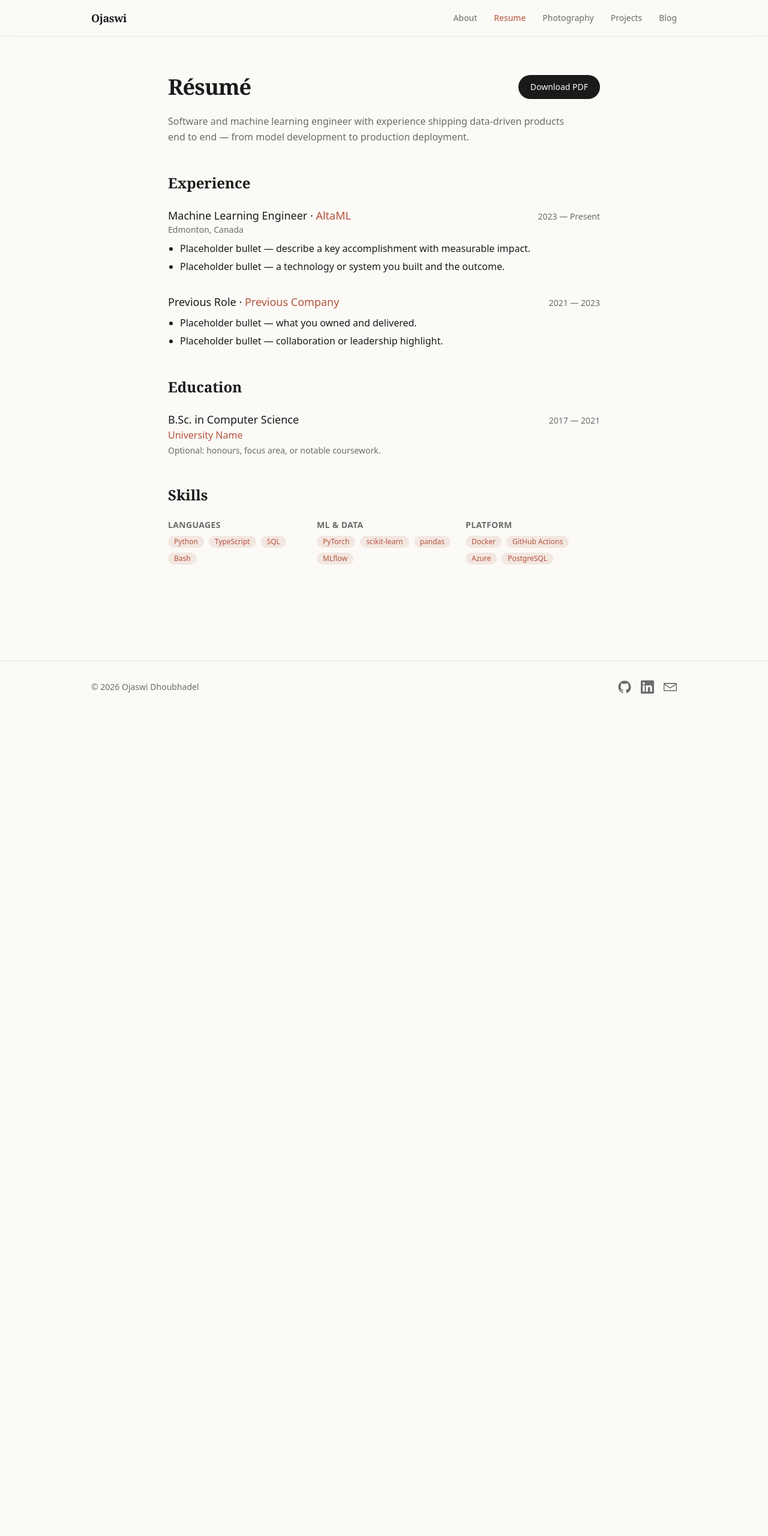
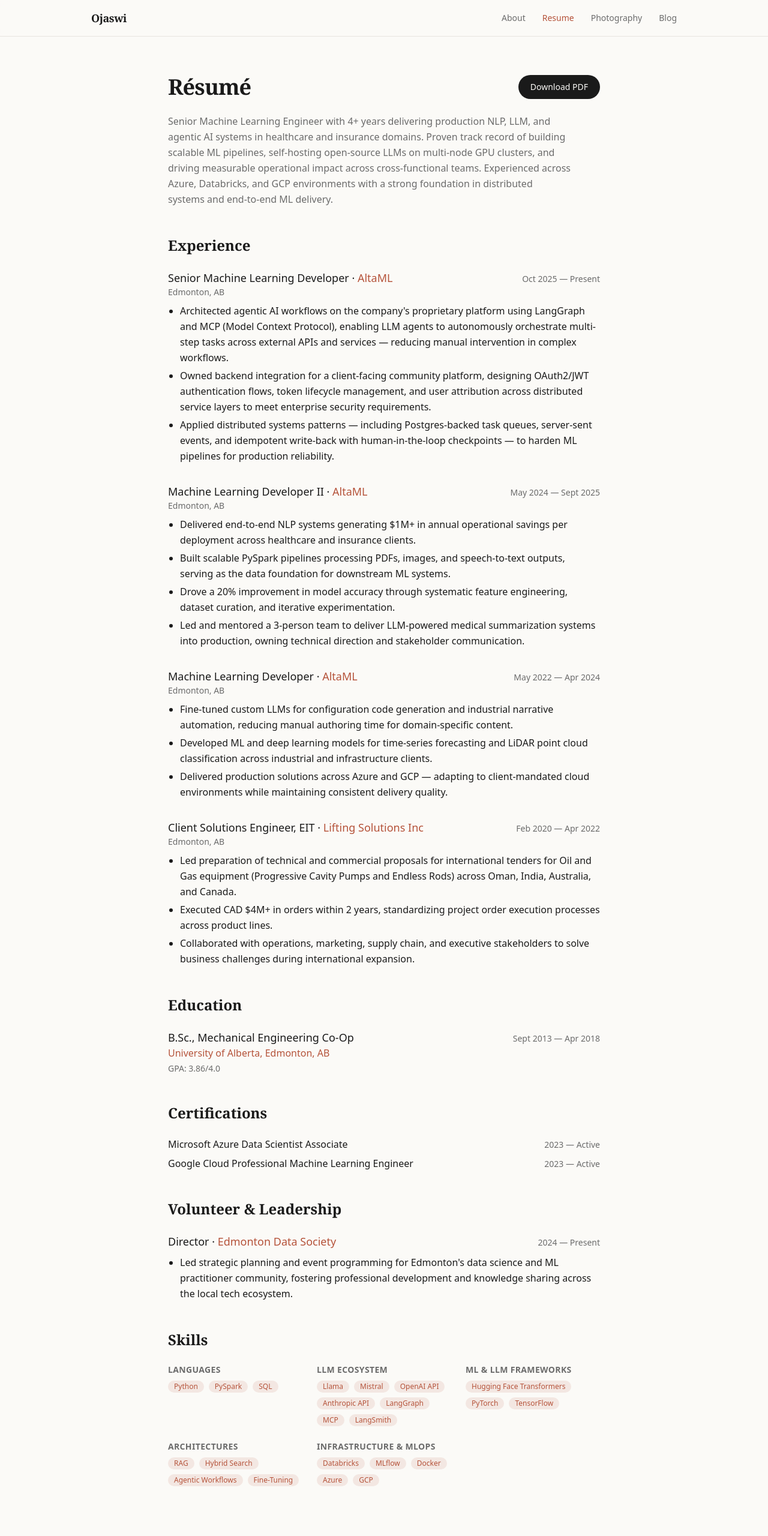
Before and after one commit to ojdh/ojdh.github.io, an Astro site: page /resume in a window 1280 px wide. Shown: the top 2560 px of the page at 60% size. Before the commit the page ends 1188 px from the top, so only its background shows below. Built offline with nearby package versions, Linux system fonts and the light colour scheme; Astro itself is replaced by a stand-in of ours.

Commit message:
Fill in real resume, hide projects/selected work
Replace placeholder resume.pdf and resume.ts content with real
experience, education, certifications, and volunteer history.
Hide the Projects nav item and homepage "Selected work" section
for now; the /projects page and its content are left in place
so they're easy to re-enable later.

```diff
--- a/src/components/Hero.astro
+++ b/src/components/Hero.astro
@@ -27,12 +27,6 @@ import avatar from '../assets/oj.jpg';
         >
           View résumé
         </a>
-        <a
-          href="/projects"
-          class="rounded-full border border-[var(--color-faint)] px-5 py-2.5 text-sm font-medium text-[var(--color-ink)] transition-colors hover:border-[var(--color-ink)]"
-        >
-          See projects
-        </a>
         <SocialLinks class="ml-1" />
       </div>
     </div>
--- a/src/data/resume.ts
+++ b/src/data/resume.ts
@@ -1,5 +1,4 @@
 // Structured resume content. Edit these objects to update the /resume page.
-// All entries below are PLACEHOLDERS — replace with your real history.
 
 export type Experience = {
   role: string;
@@ -16,52 +15,114 @@ export type Education = {
   detail?: string;
 };
 
+export type Certification = {
+  name: string;
+  period: string;
+};
+
 export const summary =
-  // TODO: replace with your professional summary.
-  'Software and machine learning engineer with experience shipping data-driven products end to end — from model development to production deployment.';
+  'Senior Machine Learning Engineer with 4+ years delivering production NLP, LLM, and agentic AI systems in healthcare and insurance domains. Proven track record of building scalable ML pipelines, self-hosting open-source LLMs on multi-node GPU clusters, and driving measurable operational impact across cross-functional teams. Experienced across Azure, Databricks, and GCP environments with a strong foundation in distributed systems and end-to-end ML delivery.';
 
 export const experience: Experience[] = [
   {
-    role: 'Machine Learning Engineer', // TODO
-    company: 'AltaML', // TODO
-    period: '2023 — Present', // TODO
-    location: 'Edmonton, Canada',
+    role: 'Senior Machine Learning Developer',
+    company: 'AltaML',
+    period: 'Oct 2025 — Present',
+    location: 'Edmonton, AB',
     bullets: [
-      'Placeholder bullet — describe a key accomplishment with measurable impact.',
-      'Placeholder bullet — a technology or system you built and the outcome.',
+      "Architected agentic AI workflows on the company's proprietary platform using LangGraph and MCP (Model Context Protocol), enabling LLM agents to autonomously orchestrate multi-step tasks across external APIs and services — reducing manual intervention in complex workflows.",
+      'Owned backend integration for a client-facing community platform, designing OAuth2/JWT authentication flows, token lifecycle management, and user attribution across distributed service layers to meet enterprise security requirements.',
+      'Applied distributed systems patterns — including Postgres-backed task queues, server-sent events, and idempotent write-back with human-in-the-loop checkpoints — to harden ML pipelines for production reliability.',
     ],
   },
   {
-    role: 'Previous Role', // TODO
-    company: 'Previous Company', // TODO
-    period: '2021 — 2023', // TODO
+    role: 'Machine Learning Developer II',
+    company: 'AltaML',
+    period: 'May 2024 — Sept 2025',
+    location: 'Edmonton, AB',
     bullets: [
-      'Placeholder bullet — what you owned and delivered.',
-      'Placeholder bullet — collaboration or leadership highlight.',
+      'Delivered end-to-end NLP systems generating $1M+ in annual operational savings per deployment across healthcare and insurance clients.',
+      'Built scalable PySpark pipelines processing PDFs, images, and speech-to-text outputs, serving as the data foundation for downstream ML systems.',
+      'Drove a 20% improvement in model accuracy through systematic feature engineering, dataset curation, and iterative experimentation.',
+      'Led and mentored a 3-person team to deliver LLM-powered medical summarization systems into production, owning technical direction and stakeholder communication.',
+    ],
+  },
+  {
+    role: 'Machine Learning Developer',
+    company: 'AltaML',
+    period: 'May 2022 — Apr 2024',
+    location: 'Edmonton, AB',
+    bullets: [
+      'Fine-tuned custom LLMs for configuration code generation and industrial narrative automation, reducing manual authoring time for domain-specific content.',
+      'Developed ML and deep learning models for time-series forecasting and LiDAR point cloud classification across industrial and infrastructure clients.',
+      'Delivered production solutions across Azure and GCP — adapting to client-mandated cloud environments while maintaining consistent delivery quality.',
+    ],
+  },
+  {
+    role: 'Client Solutions Engineer, EIT',
+    company: 'Lifting Solutions Inc',
+    period: 'Feb 2020 — Apr 2022',
+    location: 'Edmonton, AB',
+    bullets: [
+      'Led preparation of technical and commercial proposals for international tenders for Oil and Gas equipment (Progressive Cavity Pumps and Endless Rods) across Oman, India, Australia, and Canada.',
+      'Executed CAD $4M+ in orders within 2 years, standardizing project order execution processes across product lines.',
+      'Collaborated with operations, marketing, supply chain, and executive stakeholders to solve business challenges during international expansion.',
     ],
   },
 ];
 
 export const education: Education[] = [
   {
-    degree: 'B.Sc. in Computer Science', // TODO
-    school: 'University Name', // TODO
-    period: '2017 — 2021', // TODO
-    detail: 'Optional: honours, focus area, or notable coursework.',
+    degree: 'B.Sc., Mechanical Engineering Co-Op',
+    school: 'University of Alberta, Edmonton, AB',
+    period: 'Sept 2013 — Apr 2018',
+    detail: 'GPA: 3.86/4.0',
+  },
+];
+
+export const certifications: Certification[] = [
+  { name: 'Microsoft Azure Data Scientist Associate', period: '2023 — Active' },
+  { name: 'Google Cloud Professional Machine Learning Engineer', period: '2023 — Active' },
+];
+
+export const volunteer: Experience[] = [
+  {
+    role: 'Director',
+    company: 'Edmonton Data Society',
+    period: '2024 — Present',
+    bullets: [
+      "Led strategic planning and event programming for Edmonton's data science and ML practitioner community, fostering professional development and knowledge sharing across the local tech ecosystem.",
+    ],
   },
 ];
 
 export const skillGroups: { title: string; items: string[] }[] = [
   {
     title: 'Languages',
-    items: ['Python', 'TypeScript', 'SQL', 'Bash'], // TODO
+    items: ['Python', 'PySpark', 'SQL'],
   },
   {
-    title: 'ML & Data',
-    items: ['PyTorch', 'scikit-learn', 'pandas', 'MLflow'], // TODO
+    title: 'LLM Ecosystem',
+    items: [
+      'Llama',
+      'Mistral',
+      'OpenAI API',
+      'Anthropic API',
+      'LangGraph',
+      'MCP',
+      'LangSmith',
+    ],
   },
   {
-    title: 'Platform',
-    items: ['Docker', 'GitHub Actions', 'Azure', 'PostgreSQL'], // TODO
+    title: 'ML & LLM Frameworks',
+    items: ['Hugging Face Transformers', 'PyTorch', 'TensorFlow'],
+  },
+  {
+    title: 'Architectures',
+    items: ['RAG', 'Hybrid Search', 'Agentic Workflows', 'Fine-Tuning'],
+  },
+  {
+    title: 'Infrastructure & MLOps',
+    items: ['Databricks', 'MLflow', 'Docker', 'Azure', 'GCP'],
   },
 ];
--- a/src/data/site.ts
+++ b/src/data/site.ts
@@ -32,10 +32,10 @@ export const socials: SocialLink[] = [
 ];
 
 // Primary navigation, used by the header.
+// Projects is hidden for now — re-add { label: 'Projects', href: '/projects' } to bring it back.
 export const nav = [
   { label: 'About', href: '/about' },
   { label: 'Resume', href: '/resume' },
   { label: 'Photography', href: '/photography' },
-  { label: 'Projects', href: '/projects' },
   { label: 'Blog', href: '/blog' },
 ];
--- a/src/pages/index.astro
+++ b/src/pages/index.astro
@@ -2,12 +2,7 @@
 import { getCollection } from 'astro:content';
 import BaseLayout from '../layouts/BaseLayout.astro';
 import Hero from '../components/Hero.astro';
-import ProjectCard from '../components/ProjectCard.astro';
 import PostCard from '../components/PostCard.astro';
-
-const featured = (await getCollection('projects'))
-  .filter((p) => p.data.featured)
-  .sort((a, b) => a.data.order - b.data.order);
 
 const posts = (await getCollection('blog'))
   .filter((p) => !p.data.draft)
@@ -18,29 +13,8 @@ const posts = (await getCollection('blog'))
 <BaseLayout>
   <Hero />
 
-  <section class="mx-auto max-w-5xl px-6 py-12">
-    <div class="mb-8 flex items-baseline justify-between">
-      <h2 class="font-serif text-2xl font-semibold text-[var(--color-ink)]">
-        Selected work
-      </h2>
-      <a href="/projects" class="link-underline text-sm text-[var(--color-muted)]">
-        All projects →
-      </a>
-    </div>
-    <div class="grid gap-6 sm:grid-cols-2">
-      {
-        featured.map((p) => (
-          <ProjectCard
-            title={p.data.title}
-            description={p.data.description}
-            tech={p.data.tech}
-            repo={p.data.repo}
-            demo={p.data.demo}
-          />
-        ))
-      }
-    </div>
-  </section>
+  <!-- "Selected work" is hidden for now. To bring it back, restore the
+       getCollection('projects') import/query above and this block. -->
 
   <section class="mx-auto max-w-5xl px-6 py-12">
     <div class="mb-4 flex items-baseline justify-between">
--- a/src/pages/resume.astro
+++ b/src/pages/resume.astro
@@ -5,6 +5,8 @@ import {
   summary,
   experience,
   education,
+  certifications,
+  volunteer,
   skillGroups,
 } from '../data/resume';
 ---
@@ -15,7 +17,6 @@ import {
       <h1 class="font-serif text-4xl font-semibold tracking-tight text-[var(--color-ink)]">
         Résumé
       </h1>
-      <!-- TODO: drop your real PDF at public/resume.pdf -->
       <a
         href="/resume.pdf"
         download
@@ -80,11 +81,51 @@ import {
       }
     </div>
 
+    <!-- Certifications -->
+    <h2 class="mt-12 font-serif text-2xl font-semibold text-[var(--color-ink)]">
+      Certifications
+    </h2>
+    <div class="mt-6 space-y-2">
+      {
+        certifications.map((cert) => (
+          <div class="flex flex-wrap items-baseline justify-between gap-2">
+            <h3 class="text-[var(--color-ink)]">{cert.name}</h3>
+            <span class="text-sm text-[var(--color-muted)]">{cert.period}</span>
+          </div>
+        ))
+      }
+    </div>
+
+    <!-- Volunteer & Leadership -->
+    <h2 class="mt-12 font-serif text-2xl font-semibold text-[var(--color-ink)]">
+      Volunteer & Leadership
+    </h2>
+    <div class="mt-6 space-y-8">
+      {
+        volunteer.map((role) => (
+          <div>
+            <div class="flex flex-wrap items-baseline justify-between gap-2">
+              <h3 class="text-lg font-medium text-[var(--color-ink)]">
+                {role.role} ·{' '}
+                <span class="text-[var(--color-accent)]">{role.company}</span>
+              </h3>
+              <span class="text-sm text-[var(--color-muted)]">{role.period}</span>
+            </div>
+            <ul class="mt-2 list-disc space-y-1 pl-5 text-[var(--color-ink)]">
+              {role.bullets.map((b) => (
+                <li class="leading-relaxed">{b}</li>
+              ))}
+            </ul>
+          </div>
+        ))
+      }
+    </div>
+
     <!-- Skills -->
     <h2 class="mt-12 font-serif text-2xl font-semibold text-[var(--color-ink)]">
       Skills
     </h2>
-    <div class="mt-6 grid gap-6 sm:grid-cols-3">
+    <div class="mt-6 grid gap-6 sm:grid-cols-2 lg:grid-cols-3">
       {
         skillGroups.map((group) => (
           <div>
```
Also changed, not shown: 1 other file.
